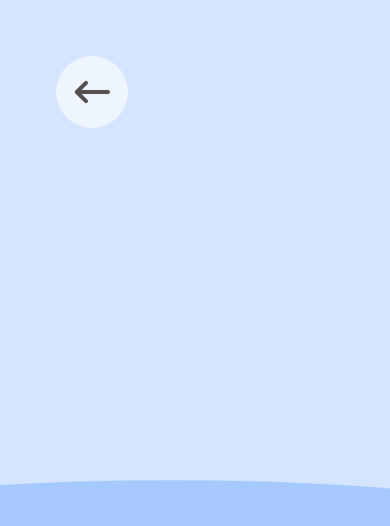
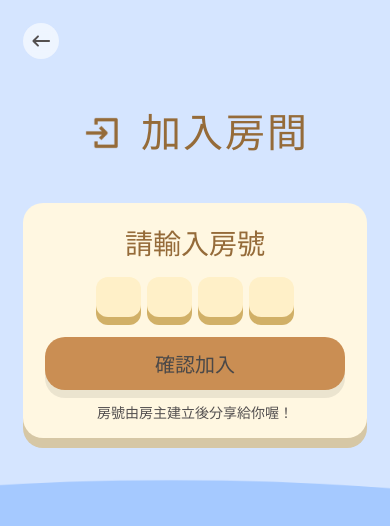
Before and after one commit to Chun-Lin-Huang/Taiwanese-Learing-Game, a React (Vite) app in the folder FrontEnd/: page /rooms/join in a window 390 px wide. Shown: the top 526 px of the page. Built offline with nearby package versions, Linux system fonts and the light colour scheme.

Commit message:
0910 update

```diff
--- a/FrontEnd/src/style/FlashcardApp.css
+++ b/FrontEnd/src/style/FlashcardApp.css
@@ -29,16 +29,7 @@ body {
 
 button { border: none; background: transparent; cursor: pointer; padding: 0; }
 
-/* 背景底圖 */
-.background-pattern {
-  position: fixed;
-  inset: 0;
-  width: 100svw;
-  height: 100svh;
-  object-fit: cover;
-  z-index: -1;
-  pointer-events: none;
-}
+/* 背景底圖 - 已移除 */
 
 /* ===== 主體（用彈簧把卡片＋導覽夾在正中央） ===== */
 .flashcard-section {
@@ -170,8 +161,8 @@ button { border: none; background: transparent; cursor: pointer; padding: 0; }
 }
 .nav-arrow { display: flex; align-items: center; }
 .nav-arrow img {
-  width: clamp(20px, 3.5vw, 32px);
-  height: clamp(24px, 4vw, 40px);
+  width: clamp(32px, 5.5vw, 48px);
+  height: clamp(40px, 6vw, 60px);
 }
 .left-arrow img { transform: rotate(180deg); }
 .page-counter {
--- a/FrontEnd/src/style/JoinRoom.css
+++ b/FrontEnd/src/style/JoinRoom.css
@@ -30,55 +30,15 @@
 
 /* 舞台背景 */
 .join-stage{
-  width:1920px;
-  height:1080px;
-  position:relative;
-  overflow:hidden;
-  border-radius:8px;
+  width: 100%;
+  max-width: 1200px;
+  min-height: 100vh;
+  position: relative;
+  overflow: hidden;
+  border-radius: 8px;
   margin: 0 auto;
-}
-/* 響應式設計 */
-@media (max-width: 1920px) {
-  .join-stage {
-    transform: scale(calc(100vw / 1920));
-    transform-origin: top left;
-  }
-}
-
-@media (max-width: 1366px) {
-  .join-stage {
-    transform: scale(calc(100vw / 1366));
-    transform-origin: top left;
-  }
-}
-
-@media (max-width: 1024px) {
-  .join-stage {
-    transform: scale(calc(100vw / 1024));
-    transform-origin: top left;
-  }
-}
-
-@media (max-width: 768px) {
-  .join-stage {
-    transform: scale(calc(100vw / 768));
-    transform-origin: top left;
-  }
-}
-
-@media (max-width: 480px) {
-  .join-stage {
-    transform: scale(calc(100vw / 480));
-    transform-origin: top left;
-  }
-}
-
-/* 手機橫向 */
-@media (max-height: 500px) and (orientation: landscape) {
-  .join-stage {
-    transform: scale(calc(100vh / 1080));
-    transform-origin: top left;
-  }
+  padding: 20px;
+  box-sizing: border-box;
 }
 
 /* 返回 */
@@ -88,66 +48,75 @@
   border:0; border-radius:50%; padding:12px;
   backdrop-filter: blur(4px);
   cursor:pointer; transition: background .2s;
+  z-index: 10;
 }
 .join-back:hover{ background:rgba(255,255,255,.85); }
 .join-back img{ width:48px; height:48px; display:block; }
 
 /* 頁面標題（置中靠上） */
 .join-title{
-  position:absolute; top:140px; left:50%; transform:translateX(-50%);
-  margin:0;
+  margin: 120px 0 50px 0;
   font-family:'Inter', sans-serif;
   font-weight:900;
-  font-size:72px;
+  font-size: clamp(40px, 8vw, 72px);
   color: var(--title);
   letter-spacing: 2px;
   display: flex;
   align-items: center;
+  justify-content: center;
   gap: 20px;
 }
 
 .join-title-icon{
-  width: 80px;
-  height: 80px;
+  width: clamp(40px, 8vw, 80px);
+  height: clamp(40px, 8vw, 80px);
   object-fit: contain;
 }
 
 /* 中央卡片 */
 .join-card{
-  position:absolute; top:280px; left:50%; transform:translateX(-50%);
-  width:900px;
+  width: 100%;
+  max-width: 1000px;
+  margin: 0 auto 50px auto;
   background:var(--card-bg);
-  border-radius:30px;
+  border-radius: clamp(20px, 4vw, 30px);
   box-shadow:0 10px 0 var(--card-shadow);
   text-align:center;
-  padding:36px 24px 28px;
+  padding: clamp(24px, 5vw, 36px) clamp(20px, 4vw, 24px) clamp(20px, 4vw, 28px);
+  box-sizing: border-box;
 }
 
 .join-card-title{
-  margin:0 0 16px;
+  margin:0 0 clamp(12px, 3vw, 16px);
   font-family:'Inter', sans-serif;
   font-weight:800;
-  font-size:48px;
+  font-size: clamp(28px, 6vw, 48px);
   color: var(--text);
 }
 
 /* 4 碼輸入 */
 .join-code-inputs{
-  display:flex; justify-content:center; gap:24px;
-  margin: 8px 0 20px;
+  display:flex;
+  justify-content: center;
+  gap: clamp(12px, 3vw, 24px);
+  margin: clamp(8px, 2vw, 20px) 0;
+  flex-wrap: nowrap;
 }
 .join-digit{
-  width:130px; height:110px;
+  width: clamp(80px, 15vw, 130px);
+  height: clamp(70px, 12vw, 110px);
   text-align:center;
   background: var(--digit-bg);
   border:none;
-  border-radius:20px;
+  border-radius: clamp(12px, 3vw, 20px);
   box-shadow:0 8px 0 var(--digit-shadow);
   font-family:'Inter', sans-serif;
   font-weight:900;
-  font-size:60px;
+  font-size: clamp(32px, 6vw, 60px);
   color: var(--text);
   outline:none;
+  box-sizing: border-box;
+  flex-shrink: 0;
 }
 .join-digit:focus{
   outline:4px solid rgba(149,107,57,.35);
@@ -155,18 +124,21 @@
 
 /* 確認加入 */
 .join-submit{
-  margin-top: 8px;
-  padding: 18px 72px;
+  margin: clamp(20px, 4vw, 30px) auto 0 auto;
+  padding: clamp(12px, 3vw, 18px) clamp(40px, 8vw, 72px);
   background: var(--cta-bg);
   color: #545050;
   border:none;
-  border-radius:40px;
+  border-radius: clamp(20px, 4vw, 40px);
   font-family:'Inter', sans-serif;
   font-weight:900;
-  font-size:36px;
+  font-size: clamp(20px, 4vw, 36px);
   box-shadow:0 8px 0 var(--cta-shadow);
   cursor:pointer;
   transition: transform .06s ease, box-shadow .06s ease, filter .15s ease;
+  display: block;
+  max-width: 300px;
+  width: 100%;
 }
 .join-submit:hover{ filter: brightness(1.05); }
 .join-submit:active{ transform: translateY(3px); box-shadow: 0 4px 0 var(--cta-shadow); }
@@ -178,9 +150,74 @@
 
 /* 底下小提示 */
 .join-hint{
-  margin: 14px 0 0;
+  margin: clamp(12px, 3vw, 14px) 0 0;
   font-family:'Inter', sans-serif;
   font-weight:700;
-  font-size:20px;
+  font-size: clamp(14px, 3vw, 20px);
   color:#545050;
+  text-align: center;
 }
+
+/* 響應式設計 */
+@media (max-width: 768px) {
+  .join-main {
+    padding: 8px;
+  }
+
+  .join-stage {
+    padding: 15px;
+  }
+
+  .join-back {
+    top: 20px;
+    left: 20px;
+    padding: 8px;
+  }
+
+  .join-back img {
+    width: 36px;
+    height: 36px;
+  }
+
+  .join-code-inputs {
+    gap: 8px;
+  }
+
+  .join-digit {
+    width: clamp(60px, 12vw, 80px);
+    height: clamp(50px, 10vw, 70px);
+    font-size: clamp(24px, 5vw, 32px);
+  }
+}
+
+@media (max-width: 480px) {
+  .join-title {
+    margin: 80px 0 40px 0;
+  }
+
+  .join-card {
+    margin: 0 auto 40px auto;
+    padding: 20px 15px 15px;
+  }
+
+  .join-back {
+    top: 15px;
+    left: 15px;
+    padding: 6px;
+  }
+
+  .join-back img {
+    width: 24px;
+    height: 24px;
+  }
+
+  .join-code-inputs {
+    gap: 6px;
+  }
+
+  .join-digit {
+    width: 45px;
+    height: 40px;
+    font-size: 18px;
+  }
+}
--- a/FrontEnd/src/style/LearningMode.css
+++ b/FrontEnd/src/style/LearningMode.css
@@ -89,6 +89,7 @@
   scroll-snap-type: x mandatory;
   scroll-padding-inline: 50vw;
   overscroll-behavior-x: contain;
+  touch-action: pan-x;
 }
 .learning-page .learn-cards-container::-webkit-scrollbar { display: none; }
 
--- a/FrontEnd/src/view/FlashcardApp.tsx
+++ b/FrontEnd/src/view/FlashcardApp.tsx
@@ -476,7 +476,6 @@ const FlashcardApp: React.FC = () => {
           </div>
         </header>
         <main className="flashcard-section">
-          <img className="background-pattern" src={bgImage} alt="background pattern" />
           <div style={{ padding: 24, textAlign: "center", fontWeight: 700 }}>
             請從「主題選擇」進入單字卡（缺少 categoryId）。
           </div>
@@ -511,8 +510,6 @@ const FlashcardApp: React.FC = () => {
       </header>
 
       <main id="flashcard-app" className="flashcard-section">
-        <img className="background-pattern" src={bgImage} alt="background pattern" />
-
         {loading && <div style={{ padding: 24, textAlign: "center", fontWeight: 700 }}>讀取中…</div>}
 
         {!loading && errMsg && (
--- a/FrontEnd/src/view/GameSelection2.tsx
+++ b/FrontEnd/src/view/GameSelection2.tsx
@@ -142,14 +142,33 @@ export default function GameSelection2() {
       setFocusedIndex(closestCardIndex % cards.length);
     };
 
+    // 處理滑鼠滾輪和觸控板事件
+    const handleWheel = (e: WheelEvent) => {
+      // 檢查是否為水平滾動（觸控板通常會有 deltaX）
+      const isHorizontalScroll = Math.abs(e.deltaX) > Math.abs(e.deltaY);
+
+      if (isHorizontalScroll) {
+        // 水平滾動：讓觸控板自然處理
+        return;
+      } else {
+        // 垂直滾動：轉換為水平滾動
+        e.preventDefault();
+        const delta = e.deltaY;
+        const scrollAmount = delta * 0.5; // 調整滾動速度
+        container.scrollLeft += scrollAmount;
+      }
+    };
+
     const tid = setTimeout(() => {
       handleScroll();
       container.addEventListener("scroll", handleScroll);
+      container.addEventListener("wheel", handleWheel, { passive: false });
     }, 100);
 
     return () => {
       clearTimeout(tid);
       container.removeEventListener("scroll", handleScroll);
+      container.removeEventListener("wheel", handleWheel);
     };
   }, [getCardDimensions]);
 
--- a/FrontEnd/src/view/LearningMode.tsx
+++ b/FrontEnd/src/view/LearningMode.tsx
@@ -119,14 +119,33 @@ export default function LearningMode() {
       setFocusedIndex(closestCardIndex % cards.length);
     };
 
+    // 處理滑鼠滾輪和觸控板事件
+    const handleWheel = (e: WheelEvent) => {
+      // 檢查是否為水平滾動（觸控板通常會有 deltaX）
+      const isHorizontalScroll = Math.abs(e.deltaX) > Math.abs(e.deltaY);
+
+      if (isHorizontalScroll) {
+        // 水平滾動：讓觸控板自然處理
+        return;
+      } else {
+        // 垂直滾動：轉換為水平滾動
+        e.preventDefault();
+        const delta = e.deltaY;
+        const scrollAmount = delta * 0.5; // 調整滾動速度
+        container.scrollLeft += scrollAmount;
+      }
+    };
+
     const tid = setTimeout(() => {
       handleScroll();
       container.addEventListener("scroll", handleScroll);
+      container.addEventListener("wheel", handleWheel, { passive: false });
     }, 100);
 
     return () => {
       clearTimeout(tid);
       container.removeEventListener("scroll", handleScroll);
+      container.removeEventListener("wheel", handleWheel);
     };
   }, [getCardDimensions]);
 
--- a/FrontEnd/src/view/ThemeSelection2.tsx
+++ b/FrontEnd/src/view/ThemeSelection2.tsx
@@ -147,14 +147,33 @@ export default function ThemeSelection2() {
       setFocusedIndex(closest % n);
     };
 
+    // 處理滑鼠滾輪和觸控板事件
+    const handleWheel = (e: WheelEvent) => {
+      // 檢查是否為水平滾動（觸控板通常會有 deltaX）
+      const isHorizontalScroll = Math.abs(e.deltaX) > Math.abs(e.deltaY);
+
+      if (isHorizontalScroll) {
+        // 水平滾動：讓觸控板自然處理
+        return;
+      } else {
+        // 垂直滾動：轉換為水平滾動
+        e.preventDefault();
+        const delta = e.deltaY;
+        const scrollAmount = delta * 0.5; // 調整滾動速度
+        container.scrollLeft += scrollAmount;
+      }
+    };
+
     const tid = setTimeout(() => {
       handleScroll();
       container.addEventListener("scroll", handleScroll);
+      container.addEventListener("wheel", handleWheel, { passive: false });
     }, 100);
 
     return () => {
       clearTimeout(tid);
       container.removeEventListener("scroll", handleScroll);
+      container.removeEventListener("wheel", handleWheel);
     };
   }, [cards.length, getCardDimensions]);
 
```
Also changed, not shown: FrontEnd/src/style/RoomLobby.css (+103 -81 lines), FrontEnd/src/view/ThemeSelectionPage.tsx (+19 -0 lines).
